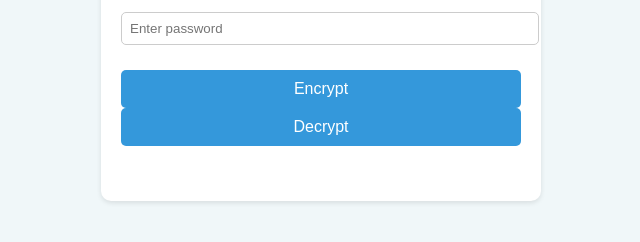
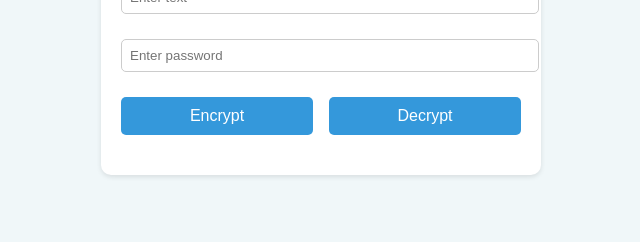
Before and after one commit to NajmAjmal/aes-requests, a plain HTML site: page index.html in a window 1280 px wide. Shown: the part 372-614 px from the top of the page, without its empty margins (319-959 px from the left). Drawn offline with Linux system fonts and the light colour scheme.

Commit message:
Update index.html

```diff
--- a/index.html
+++ b/index.html
@@ -38,6 +38,12 @@
             margin-bottom: 10px;
         }
 
+        .button-container {
+            display: flex;
+            justify-content: space-between;
+            width: 100%;
+        }
+
         button {
             background-color: #3498db;
             border: none;
@@ -46,7 +52,7 @@
             cursor: pointer;
             font-size: 16px;
             padding: 10px 15px;
-            width: 100%;
+            width: 48%; /* Adjust button width */
         }
 
         button:hover {
@@ -68,7 +74,7 @@
         <div class="input-container">
             <input type="password" id="passwordInput" placeholder="Enter password">
         </div>
-        <div class="input-container">
+        <div class="button-container">
             <button id="encryptButton">Encrypt</button>
             <button id="decryptButton">Decrypt</button>
         </div>
```
